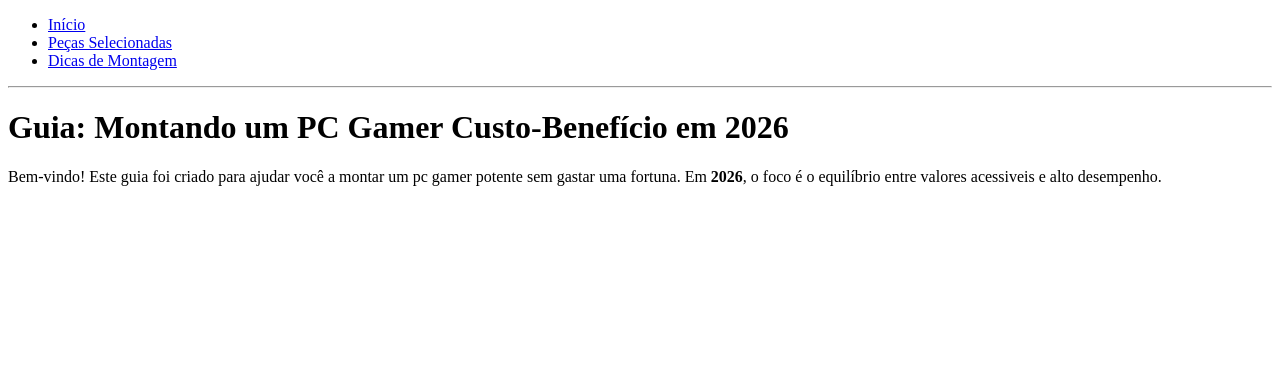
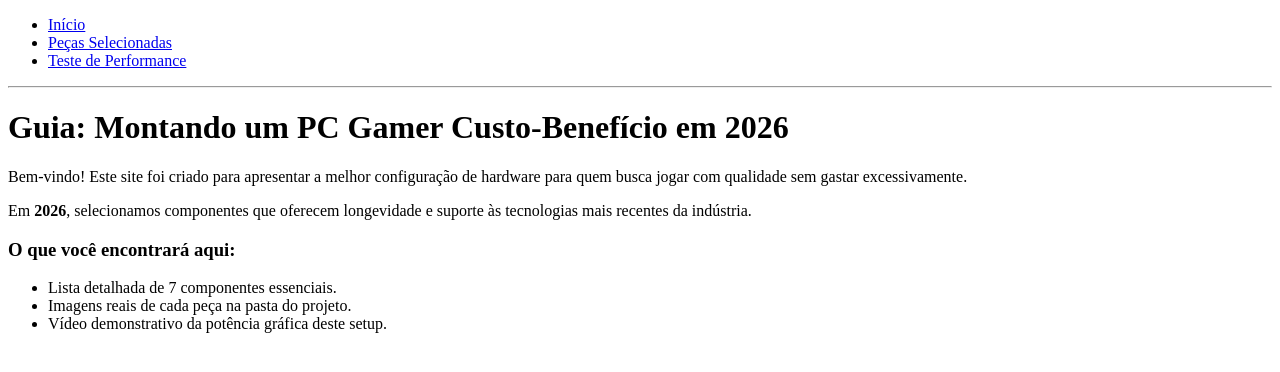
Before and after one commit to marialuiza-dias/web1-04, a plain HTML site: page index.html in a window 1280 px wide. Drawn offline with Linux system fonts and the light colour scheme.

Commit message:
Update index.html

```diff
--- a/index.html
+++ b/index.html
@@ -2,18 +2,26 @@
 <html lang="pt-br">
 <head>
     <meta charset="UTF-8">
-    <title>Guia PC Gamer 2026</title>
+    <title>Guia PC Gamer 2026 - Home</title>
 </head>
 <body>
     <nav>
         <ul>
             <li><a href="index.html">Início</a></li>
             <li><a href="pecas.html">Peças Selecionadas</a></li>
-            <li><a href="montagem.html">Dicas de Montagem</a></li>
+            <li><a href="teste.html">Teste de Performance</a></li>
         </ul>
     </nav>
     <hr>
     <h1>Guia: Montando um PC Gamer Custo-Benefício em 2026</h1>
-    <p>Bem-vindo! Este guia foi criado para ajudar você a montar um pc gamer potente sem gastar uma fortuna. Em <strong>2026</strong>, o foco é o equilíbrio entre valores acessiveis e alto desempenho.</p>
+    <p>Bem-vindo! Este site foi criado para apresentar a melhor configuração de hardware para quem busca jogar com qualidade sem gastar excessivamente.</p>
+    <p>Em <strong>2026</strong>, selecionamos componentes que oferecem longevidade e suporte às tecnologias mais recentes da indústria.</p>
+
+    <h3>O que você encontrará aqui:</h3>
+    <ul>
+        <li>Lista detalhada de 7 componentes essenciais.</li>
+        <li>Imagens reais de cada peça na pasta do projeto.</li>
+        <li>Vídeo demonstrativo da potência gráfica deste setup.</li>
+    </ul>
 </body>
 </html>
```
